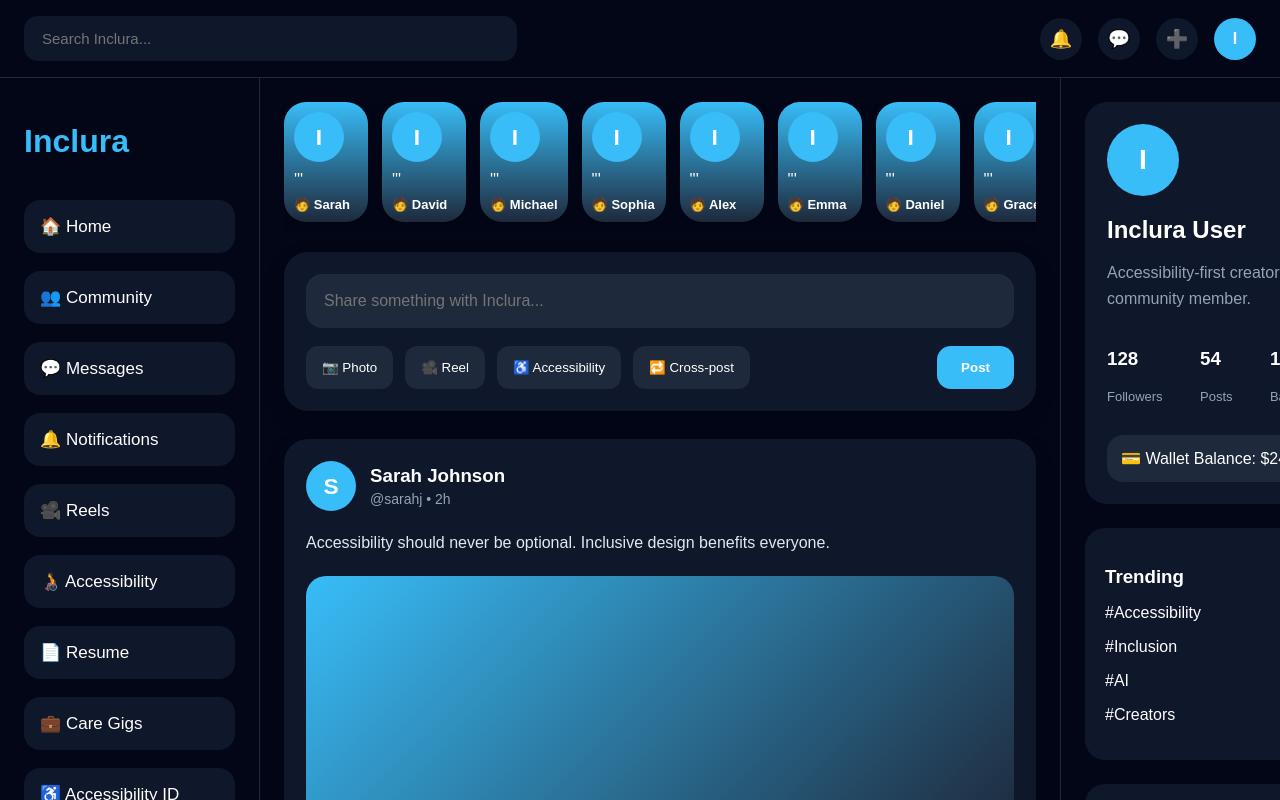
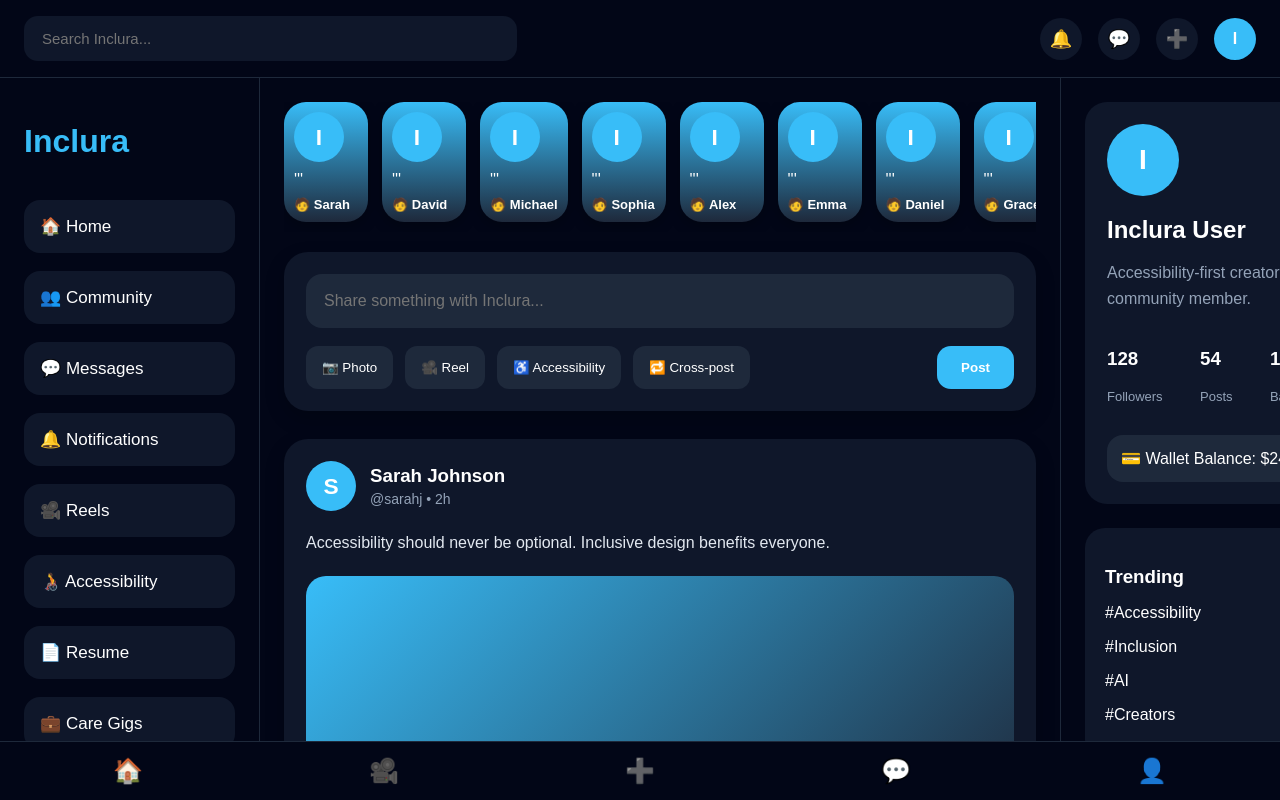
Before and after one commit to inclurah-png/inclura-web, a React (Vite) app: page /dashboard in a window 1280 px wide. Shown: the top 800 px of the page. Built offline with nearby package versions, Linux system fonts and the light colour scheme; no server answers; sample sign-in values are in the browser's storage.

Commit message:
Update Dashboard.jsx
Updating for better outlook

```diff
--- a/src/pages/Dashboard.jsx
+++ b/src/pages/Dashboard.jsx
@@ -5,6 +5,8 @@ import Sidebar from "../components/Sidebar";
 import Feed from "../components/Feed";
 
 import Rightbar from "../components/Rightbar";
+
+import MobileNav from "../components/MobileNav";
 
 function Dashboard() {
 
@@ -65,6 +67,8 @@ window.innerWidth > 1100
 
 </div>
 
+<MobileNav />
+
 </div>
 
 );
```
